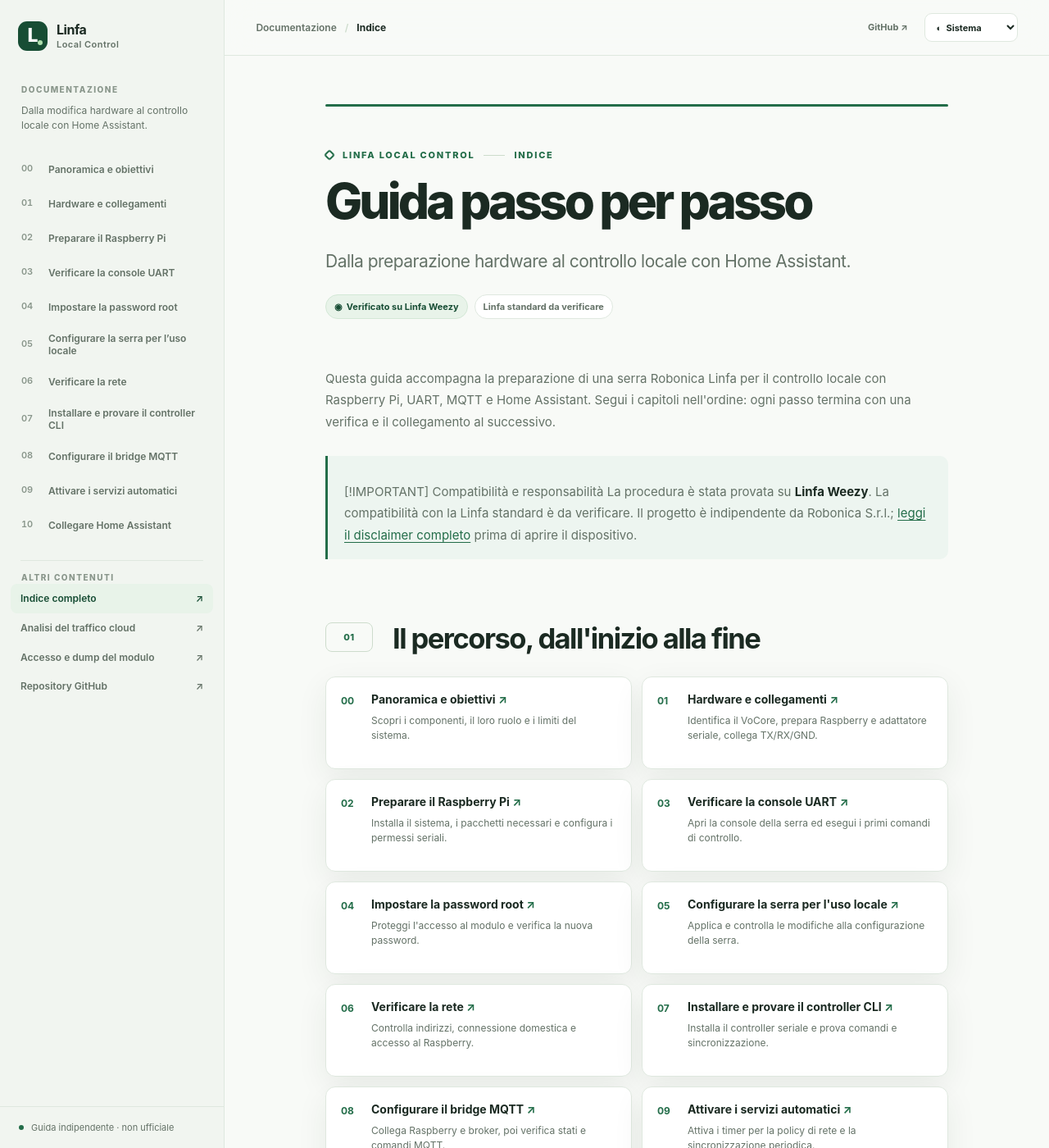
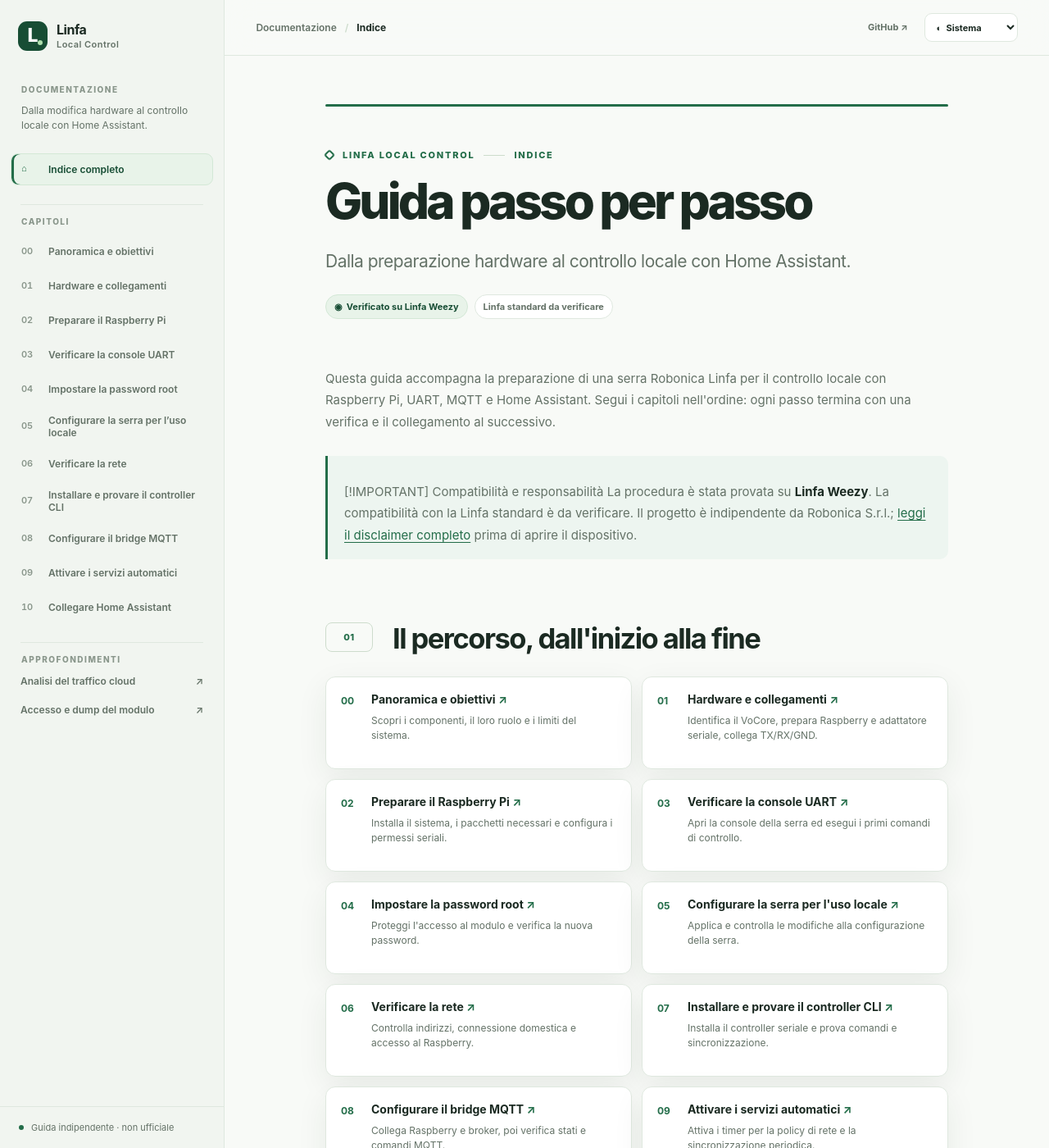
Before and after one commit to Interstellar0verdrive/Linfa-local-control, an MkDocs documentation site: the page built from docs/index.md, in a window 1280 px wide and 1400 px high. Shown: the whole window at 82% size. Built offline with MkDocs 1.6.1, drawn with Linux system fonts in a browser that asks for light colours.

Commit message:
Put documentation index first in sidebar

```diff
--- a/docs/stylesheets/site.css
+++ b/docs/stylesheets/site.css
@@ -276,6 +276,7 @@
 .theme-control select { min-height: 35px; padding: 0 26px 0 10px; border: 1px solid var(--line); border-radius: 9px; background: var(--surface); color: var(--ink); font: inherit; font-size: 11px; font-weight: 700; cursor: pointer; }
 .theme-control select:hover { border-color: var(--accent); }
 .sidebar-extra.is-active { background: var(--accent-soft); color: var(--accent-dark); }
+.sidebar-group-label { margin-bottom: 9px; }
 .hero-number { color: var(--accent); }
 .article h1 { max-width: 800px; font-size: clamp(39px, 4.7vw, 64px); line-height: 1.08; }
 .article .lead { max-width: 760px; }
--- a/theme/main.html
+++ b/theme/main.html
@@ -35,16 +35,19 @@
       <div class="sidebar-scroll">
         <div class="sidebar-label">DOCUMENTAZIONE</div>
         <p class="sidebar-intro">Dalla modifica hardware al controllo locale con Home Assistant.</p>
+        <nav class="chapter-nav" aria-label="Indice della documentazione">
+          <a href="{{ ''|url }}"{% if is_home %} class="is-active" aria-current="page"{% endif %}><span aria-hidden="true">⌂</span>Indice completo</a>
+        </nav>
+        <div class="sidebar-divider"></div>
+        <div class="sidebar-label sidebar-group-label">CAPITOLI</div>
         <nav class="chapter-nav" aria-label="Capitoli">
           {% for item in steps %}
           <a href="{{ item.url|url }}"{% if step and step.number == item.number %} class="is-active" aria-current="page"{% endif %}><span>{{ item.number }}</span>{{ item.title }}</a>
           {% endfor %}
         </nav>
         <div class="sidebar-divider"></div>
-        <div class="sidebar-label">ALTRI CONTENUTI</div>
-        <a class="sidebar-extra{% if is_home %} is-active{% endif %}" href="{{ ''|url }}">Indice completo <span aria-hidden="true">↗</span></a>
+        <div class="sidebar-label">APPROFONDIMENTI</div>
         {% for item in extras %}<a class="sidebar-extra{% if item.active %} is-active{% endif %}" href="{{ item.url|url }}">{{ item.title }} <span aria-hidden="true">↗</span></a>{% endfor %}
-        <a class="sidebar-extra" href="{{ config.repo_url }}">Repository GitHub <span aria-hidden="true">↗</span></a>
       </div>
       <div class="sidebar-foot"><span class="status-dot" aria-hidden="true"></span> Guida indipendente · non ufficiale</div>
     </aside>
```
